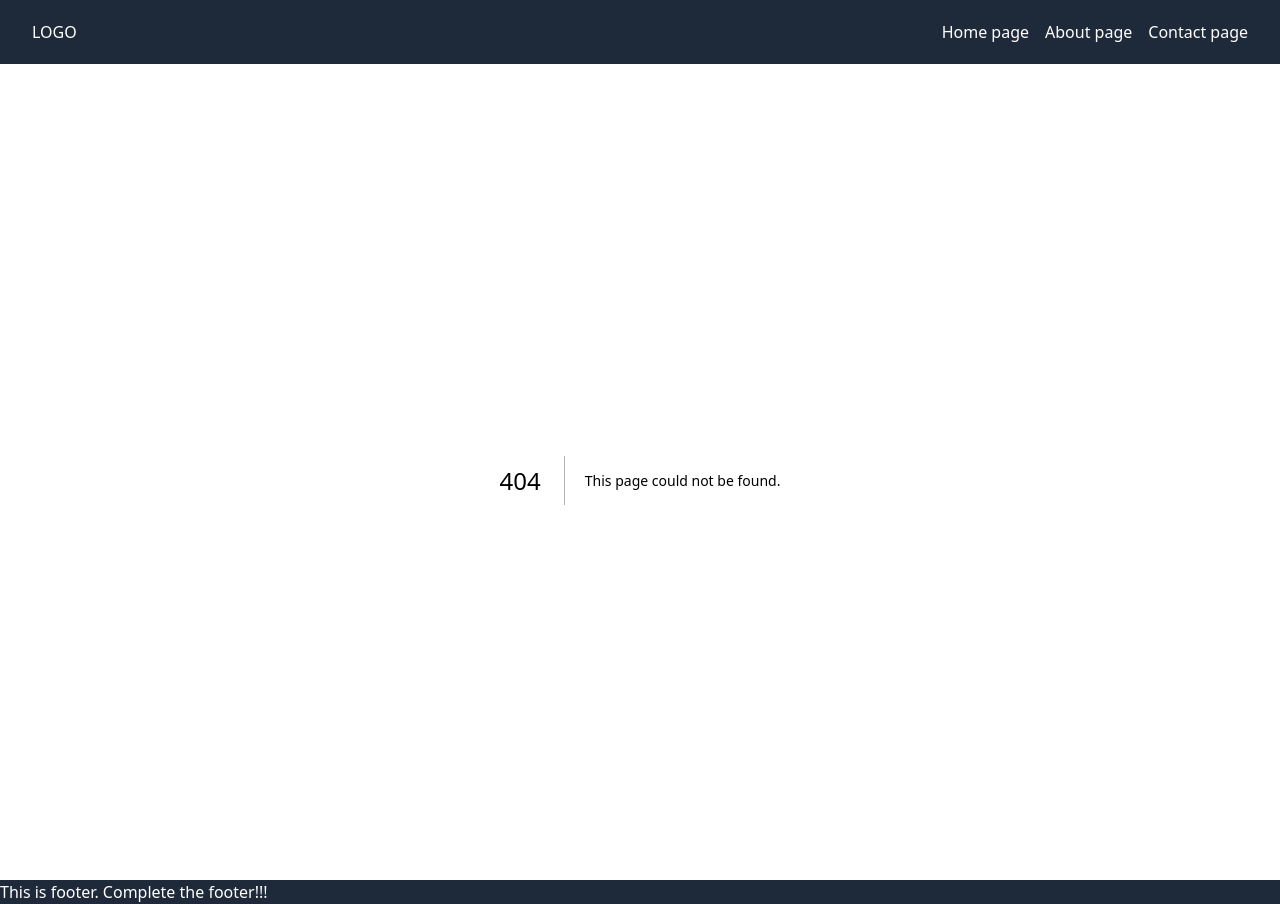
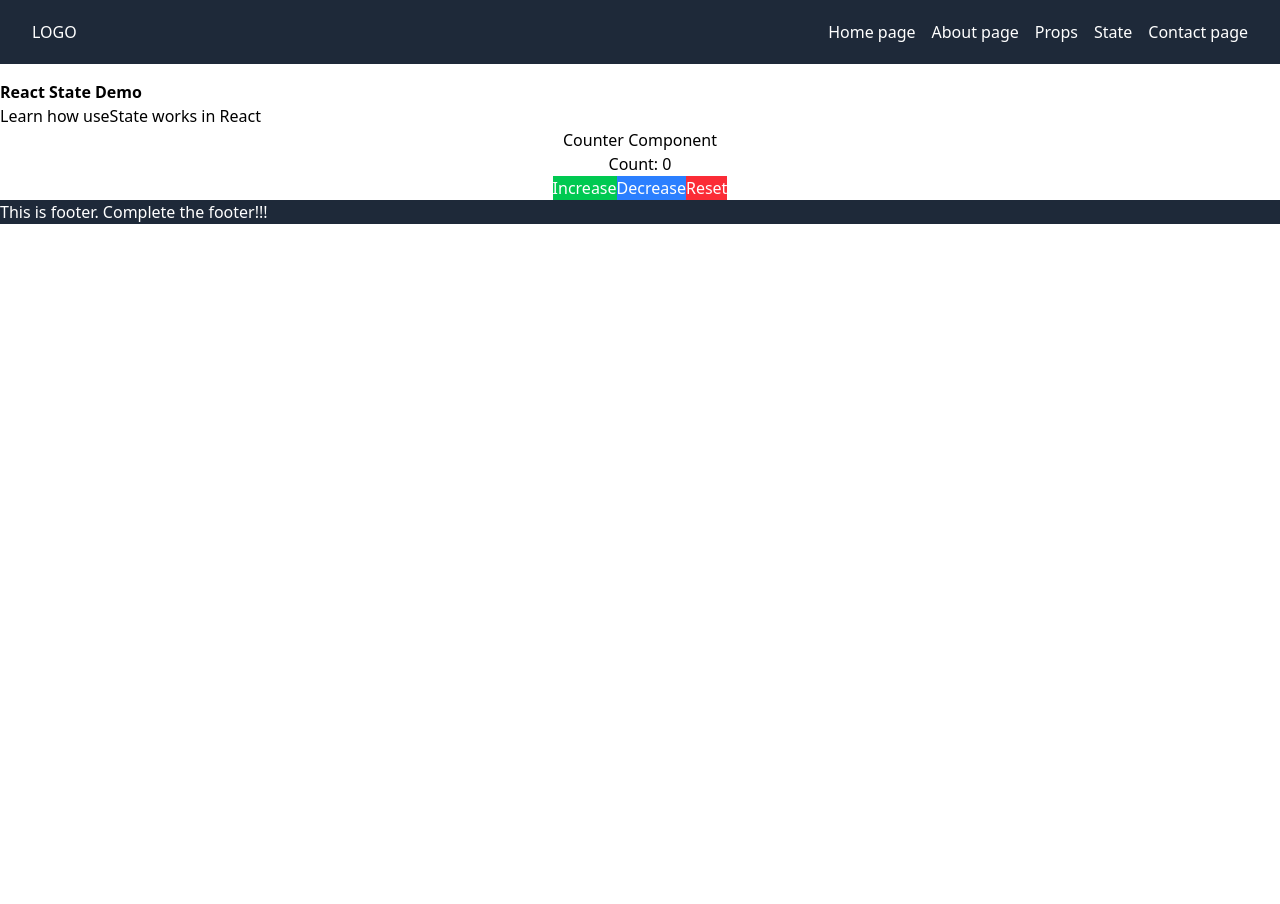
Before and after one commit to anwrat/Setting-Up-Next.js, a Next.js app: page /state in a window 1280 px wide. Before the commit this address had no page. After the commit the page ends 800 px from the top, so only its background shows below. Built offline with nearby package versions, Linux system fonts and the light colour scheme.

Commit message:
Making a counter using state

```diff
--- /dev/null
+++ b/src/app/props/page.js
@@ -0,0 +1,5 @@
+export default function Cards(){
+    return(
+        <p>This is props page, make multiple cards using component, also use props to change things</p>
+    );
+}
--- /dev/null
+++ b/src/app/state/page.js
@@ -0,0 +1,11 @@
+import Counter from "../../components/counter";
+
+export default function State(){
+    return(
+        <div>
+            <h1 className="font-bold">React State Demo</h1>
+            <p>Learn how useState works in React</p>
+            <Counter />
+        </div>
+    );
+}
--- /dev/null
+++ b/src/components/counter.js
@@ -0,0 +1,15 @@
+'use client';
+import { useState } from "react";
+
+export default function Counter(){
+    const [count,setCount] = useState(0);
+    return(
+        <div className="mx-auto text-center">
+            <h1>Counter Component</h1>
+            <p>Count: {count}</p>
+            <button onClick={()=>{setCount(count+1)}} className="bg-green-500 text-white">Increase</button>
+            <button onClick={()=>{if(count>0){setCount(count-1)}}} className="bg-blue-500 text-white">Decrease</button>
+            <button onClick={()=>{setCount(0)}} className="bg-red-500 text-white">Reset</button>
+        </div>
+    );
+}
--- a/src/components/navbar.js
+++ b/src/components/navbar.js
@@ -1,6 +1,5 @@
 //For navigation in NextJS
 import Link from 'next/link';
-import Vercellogo from 'next/image';
 
 export default function Navbar(){
     return(
@@ -13,6 +12,8 @@ export default function Navbar(){
                     <div className='flex gap-4'>
                         <Link href="/">Home page</Link>
                         <Link href="/about">About page</Link>
+                        <Link href="/props">Props</Link>
+                        <Link href="/state">State</Link>
                         <Link href="/contact">Contact page</Link>
                     </div>
                 </div>
```
